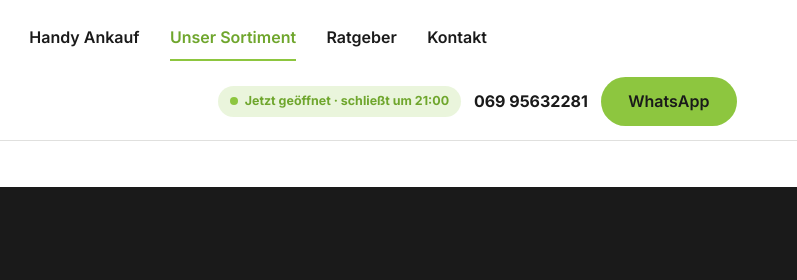
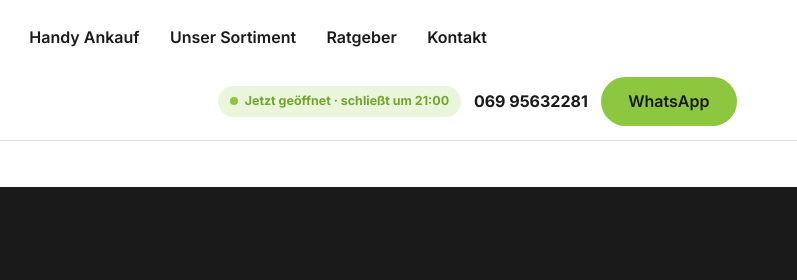
Before and after one commit to islamgulnur/-mrphone-web, a website: page gebrauchte-smartphones-frankfurt.html in a window 1280 px wide. Shown: the top 280 px of the page, 483-1280 px from the left. Drawn offline with Linux system fonts and the light colour scheme.

Commit message:
Templating: Header/Footer aller 26 Seiten aus zentralen Partials gebaut
node scripts/build-templates.js über alle Seiten laufen lassen. Nur 9 von 26
hatten tatsächlich einen Unterschied zum Ist-Zustand - die anderen 17 waren
bereits byte-identisch mit dem, was die Partials erzeugen (bestätigt, dass
die Partials den aktuellen Header/Footer korrekt abbilden, keine ungewollte
Design-Änderung durch diesen Commit).

Änderungen im Detail:
- datenschutz.html, impressum.html, kontakt.html, sortiment.html: nur
  Zeilenenden vereinheitlicht (alte LF-only-Reste innerhalb sonst CRLF-
  Dateien), kein inhaltlicher Unterschied.
- gebrauchte-smartphones-frankfurt.html, kameras-frankfurt.html,
  laptops-notebooks-frankfurt.html, smartwatches-frankfurt.html,
  tablets-ipads-frankfurt.html: entfernt ein falsches aria-current="page"
  auf dem "Unser Sortiment"-Nav-Link (Copy-Paste-Artefakt vom Klonen aus
  sortiment.html - die Seiten selbst sind nicht im Haupt-Nav verlinkt,
  hatten aber fälschlich Sortiment als "aktuelle Seite" markiert).

en/ (7 Seiten) und ratgeber/ (7 Seiten): 0 Diff, eigenständiger Header/Footer
unverändert erhalten.

```diff
--- a/gebrauchte-smartphones-frankfurt.html
+++ b/gebrauchte-smartphones-frankfurt.html
@@ -74,7 +74,7 @@
         <li><a href="index.html">Startseite</a></li>
         <li><a href="handy-reparatur-frankfurt.html">Handy Reparatur</a></li>
         <li><a href="handy-ankauf-frankfurt.html">Handy Ankauf</a></li>
-        <li><a href="sortiment.html" aria-current="page">Unser Sortiment</a></li>
+        <li><a href="sortiment.html">Unser Sortiment</a></li>
         <li><a href="ratgeber/index.html">Ratgeber</a></li>
         <li><a href="kontakt.html">Kontakt</a></li>
       </ul>
```
Also changed, not shown: kameras-frankfurt.html (+1 -1 lines), laptops-notebooks-frankfurt.html (+1 -1 lines), smartwatches-frankfurt.html (+1 -1 lines), tablets-ipads-frankfurt.html (+1 -1 lines), datenschutz.html (line endings or trailing spaces), impressum.html (line endings or trailing spaces), kontakt.html (line endings or trailing spaces), sortiment.html (line endings or trailing spaces).
